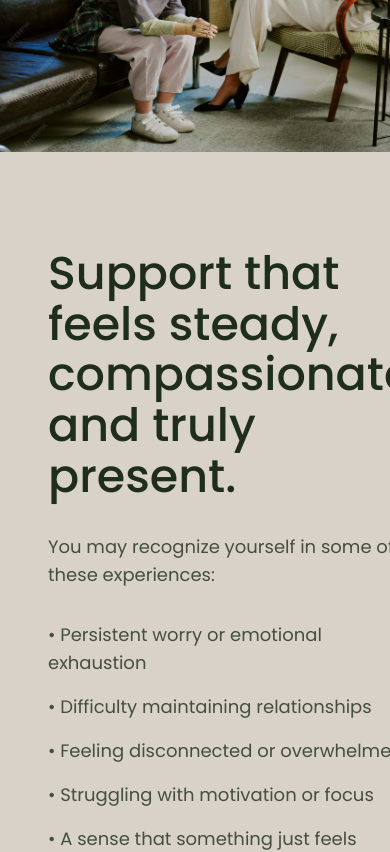
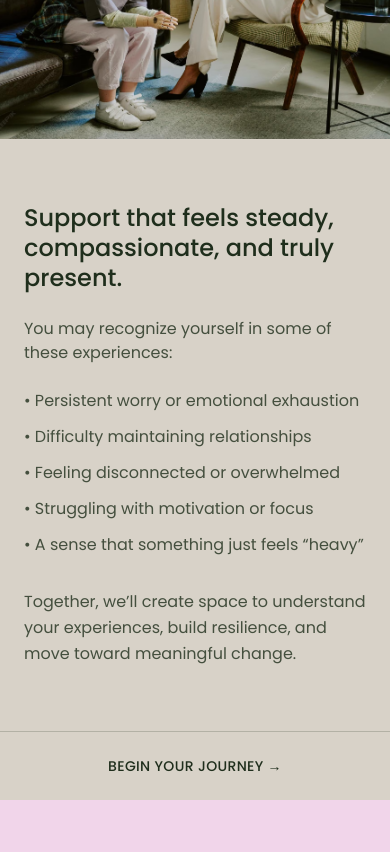
Before and after one commit to Rehankhan256/Redesign-therapy-profile, a Next.js app: page / in a window 390 px wide. Shown: the part 4420-5272 px from the top of the page. Built offline with nearby package versions, Linux system fonts and the light colour scheme.

Commit message:
Refactor Support component for improved styling

```diff
--- a/app/components/Support.tsx
+++ b/app/components/Support.tsx
@@ -3,10 +3,10 @@
 export default function Support() {
   return (
     <section className="bg-[#EAE6E1]">
-      <div className="grid md:grid-cols-2 min-h-[650px]">
+      <div className="grid md:grid-cols-2">
 
         {/* Left Image */}
-        <div className="h-full ">
+        <div className="h-[300px] md:h-auto">
           <img
             src="/support1.png"
             alt="Therapy Support"
@@ -18,18 +18,18 @@ export default function Support() {
         <div className="flex flex-col bg-[#D8D2C8]">
 
           {/* Content */}
-          <div className="flex-1 px-12 py-24">
+          <div className="flex-1 px-6 md:px-12 py-16 md:py-24">
             <div className="max-w-xl mx-auto">
 
-              <h2 className="text-[46px] leading-[1.1] font-medium text-[#1F2E1C]">
+              <h2 className="text-2xl md:text-4xl lg:text-[46px] leading-tight font-medium text-[#1F2E1C]">
                 Support that feels steady, compassionate, and truly present.
               </h2>
 
-              <p className="mt-8 text-lg text-[#1F2E1C]/80">
+              <p className="mt-6 md:mt-8 text-base md:text-lg text-[#1F2E1C]/80">
                 You may recognize yourself in some of these experiences:
               </p>
 
-              <ul className="mt-8 space-y-4 text-[#1F2E1C]/80 text-lg">
+              <ul className="mt-6 md:mt-8 space-y-3 md:space-y-4 text-[#1F2E1C]/80 text-base md:text-lg">
                 <li>• Persistent worry or emotional exhaustion</li>
                 <li>• Difficulty maintaining relationships</li>
                 <li>• Feeling disconnected or overwhelmed</li>
@@ -37,7 +37,7 @@ export default function Support() {
                 <li>• A sense that something just feels “heavy”</li>
               </ul>
 
-              <p className="mt-10 text-lg text-[#1F2E1C]/80 leading-relaxed">
+              <p className="mt-8 md:mt-10 text-base md:text-lg text-[#1F2E1C]/80 leading-relaxed">
                 Together, we’ll create space to understand your experiences,
                 build resilience, and move toward meaningful change.
               </p>
@@ -45,10 +45,10 @@ export default function Support() {
           </div>
 
           {/* Bottom CTA */}
-          <div className="border-t border-[#1F2E1C]/20 py-8 flex justify-center items-center bg-[#D8D2C8] hover:bg-[#1F2E1C] transition duration-500 group">
+          <div className="border-t border-[#1F2E1C]/20 py-6 md:py-8 flex justify-center items-center bg-[#D8D2C8] hover:bg-[#1F2E11C] transition duration-500 group">
             <button
               onClick={() => (window.location.href = "/contact")}
-              className="text-[#1F2E1C] tracking-wide font-medium group-hover:text-white transition duration-500"
+              className="text-[#1F2E1C] tracking-wide font-medium text-sm md:text-base group-hover:text-white transition duration-500"
             >
               BEGIN YOUR JOURNEY →
             </button>
```
